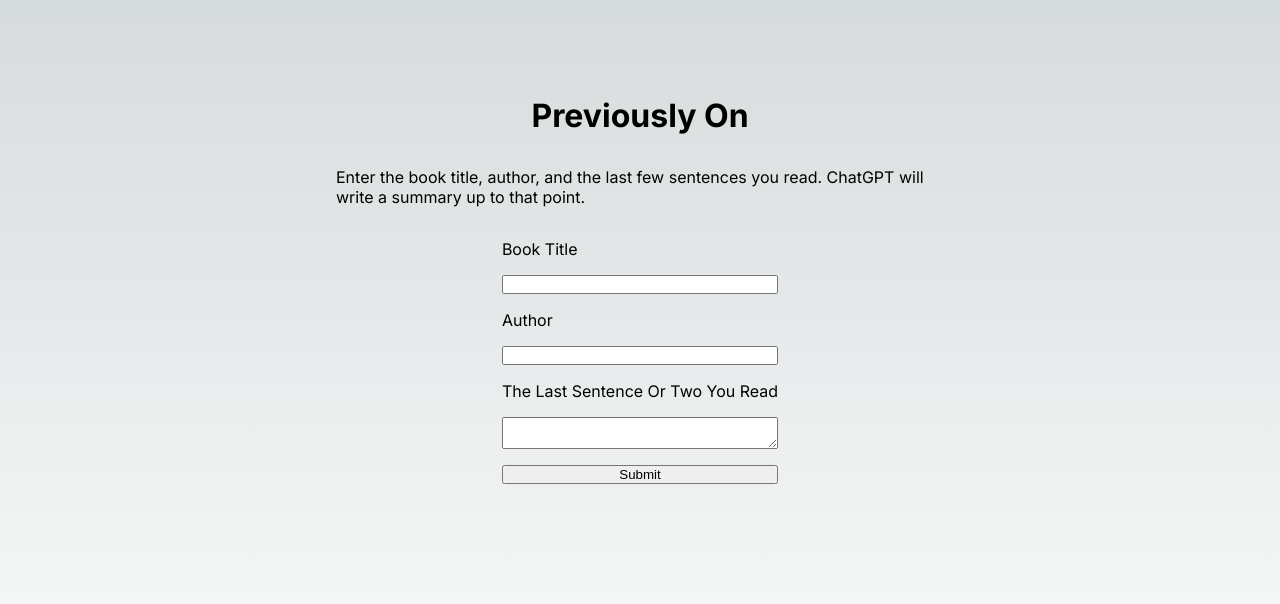
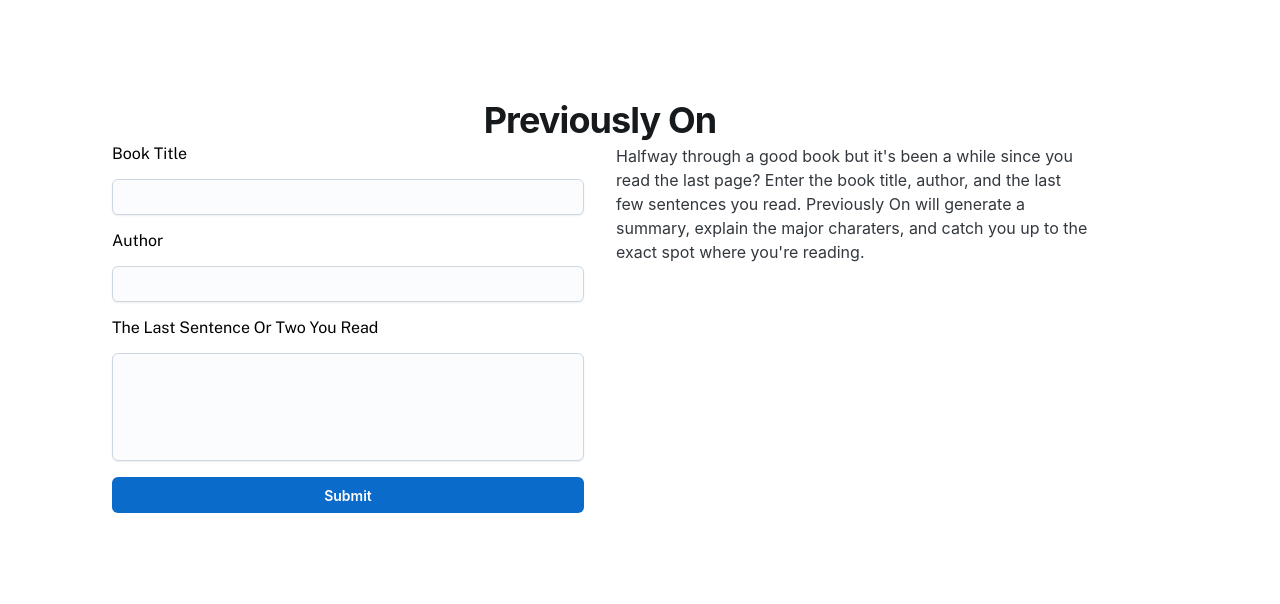
Before and after one commit to jimburch/previously-on, a Next.js app: page / in a window 1280 px wide. Shown: the top 604 px of the page. Built offline with nearby package versions, Linux system fonts and the light colour scheme.

Commit message:
added mui components, restyled, and added some extra tweaks for clean ui

```diff
--- a/package.json
+++ b/package.json
@@ -9,6 +9,9 @@
     "lint": "next lint"
   },
   "dependencies": {
+    "@emotion/react": "^11.10.6",
+    "@emotion/styled": "^11.10.6",
+    "@mui/joy": "^5.0.0-alpha.74",
     "@types/node": "18.15.11",
     "@types/react": "18.0.31",
     "@types/react-dom": "18.0.11",
@@ -21,7 +24,8 @@
     "openai": "^3.2.1",
     "react": "18.2.0",
     "react-dom": "18.2.0",
-    "typescript": "5.0.2"
+    "typescript": "5.0.2",
+    "yup": "^1.0.2"
   },
   "devDependencies": {
     "prettier": "^2.8.7"
--- /dev/null
+++ b/src/components/Description/Description.module.css
@@ -0,0 +1,7 @@
+.root {
+  width: 100%;
+}
+
+.text_chunk {
+  margin-bottom: 1rem;
+}
--- /dev/null
+++ b/src/components/Description/Description.tsx
@@ -0,0 +1,31 @@
+import { Typography } from "@mui/joy";
+
+import styles from "./Description.module.css";
+
+type DescriptionProps = {
+  description: string;
+  isSubmitted: boolean;
+};
+
+const Description = ({ description, isSubmitted }: DescriptionProps) => {
+  return (
+    <div className={styles.root}>
+      {!isSubmitted ? (
+        <Typography>
+          {
+            "Halfway through a good book but it's been a while since you read the last page? Enter the book title, author, and the last few sentences you read. Previously On will generate a summary, explain the major charaters, and catch you up to the exact spot where you're reading."
+          }
+        </Typography>
+      ) : null}
+      {description.split("\n\n").map((chunk: string) => {
+        return (
+          <div key={chunk} className={styles.text_chunk}>
+            <Typography>{chunk}</Typography>
+          </div>
+        );
+      })}
+    </div>
+  );
+};
+
+export default Description;
--- /dev/null
+++ b/src/components/Form/Form.module.css
@@ -0,0 +1,10 @@
+.root {
+  display: flex;
+  flex-direction: column;
+  width: 100%;
+}
+
+.root > * {
+  margin-bottom: 1rem;
+  width: 100%;
+}
--- /dev/null
+++ b/src/components/Form/Form.tsx
@@ -0,0 +1,119 @@
+import { FormikValues, useFormik } from "formik";
+import * as Yup from "yup";
+import { Button, CircularProgress, Input, Textarea } from "@mui/joy";
+
+import styles from "./Form.module.css";
+
+type FormProps = {
+  setDescription: (description: any) => void;
+  setIsSubmitted: (isSubmitted: boolean) => void;
+};
+
+const Form = ({ setDescription, setIsSubmitted }: FormProps) => {
+  const formik = useFormik({
+    initialValues: {
+      title: "",
+      author: "",
+      bookmark: "",
+    },
+    validationSchema: Yup.object({
+      title: Yup.string().required("Required"),
+      author: Yup.string().required("Required"),
+      bookmark: Yup.string().required("Required"),
+    }),
+    onSubmit: (values) => {
+      handleSubmit(values);
+    },
+  });
+
+  const handleSubmit = async (values: FormikValues) => {
+    setDescription("");
+    setIsSubmitted(true);
+    formik.setSubmitting(true);
+
+    const { title, author, bookmark } = values;
+
+    const response = await fetch("/api/openai", {
+      method: "POST",
+      headers: {
+        "Content-Type": "application/json",
+      },
+      body: JSON.stringify({
+        title,
+        author,
+        bookmark,
+      }),
+    });
+
+    if (!response.ok) {
+      throw new Error(response.statusText);
+    }
+
+    const data = response.body;
+    if (!data) {
+      return;
+    }
+
+    const reader = data.getReader();
+    const decoder = new TextDecoder();
+    let done = false;
+
+    while (!done) {
+      const { value, done: doneReading } = await reader.read();
+      done = doneReading;
+      const chunkValue = decoder.decode(value);
+      setDescription((prev: string) => prev + chunkValue);
+    }
+
+    formik.setSubmitting(false);
+  };
+
+  return (
+    <form className={styles.root} onSubmit={formik.handleSubmit}>
+      <label htmlFor="title">Book Title</label>
+      <Input
+        id="title"
+        name="title"
+        type="text"
+        onChange={formik.handleChange}
+        value={formik.values.title}
+        error={formik.touched.title && Boolean(formik.errors.title)}
+      />
+      <label htmlFor="author">Author</label>
+      <Input
+        id="author"
+        name="author"
+        type="text"
+        onChange={formik.handleChange}
+        value={formik.values.author}
+        error={formik.touched.author && Boolean(formik.errors.author)}
+      />
+      <label htmlFor="bookmark">The Last Sentence Or Two You Read</label>
+      <Textarea
+        id="bookmark"
+        name="bookmark"
+        onChange={formik.handleChange}
+        value={formik.values.bookmark}
+        error={formik.touched.bookmark && Boolean(formik.errors.bookmark)}
+        minRows={4}
+      />
+      <Button
+        startDecorator={
+          formik.isSubmitting ? (
+            <CircularProgress
+              variant="plain"
+              thickness={2}
+              sx={{ "--CircularProgress-size": "16px" }}
+            />
+          ) : null
+        }
+        type="submit"
+        disabled={formik.isSubmitting}
+      >
+        {formik.isSubmitting ? "Generating" : "Submit"}
+      </Button>
+    </form>
+  );
+};
+
+export default Form;
--- /dev/null
+++ b/src/components/index.tsx
@@ -0,0 +1,4 @@
+import Form from "./Form/Form";
+import Description from "./Description/Description";
+
+export { Form, Description };
--- a/src/pages/api/openai.ts
+++ b/src/pages/api/openai.ts
@@ -17,15 +17,35 @@ export default async function handler(req: Request): Promise<Response> {
   };
 
   const role = "user";
-  const prompt = `I am in the middle of reading a book called ${title} by ${author}. It's been some time since I last read it and need help catching up. The last few sentences I read were: ${bookmark}. Give me a brief summary of what happened up to this point and only this point. Format your response with the following sections, beginning each section with a line break:
+  const prompt = `I am in the middle of reading a book called ${title} by ${author}. It's been some time since I last read it and need help catching up. The last few sentences I read were: ${bookmark}. Give me a brief summary of what happened up to this point and only this point.
+
+  If you don't know what book is being referenced or need more information, reply with: "I don't know this book. Please provide more more sentences. It's also possible that this book could be too new for me.
+
+  Format your response with the following sections, beginning each section with a line break:
 
   Open with the statement: "Previously on {{book title}} by {{book author}}:" with the book title and author filled in and the quotations removed.
 
   A short, 3-5 sentence summary of the overall story up to the point of the sentences given. Do not give any spoilers for the rest of the book.
 
-  Begin with the statement: "Major Characters So Far:" with a 1-2 description of each major character that has appeared up to this point in the story. Begin each character description with a line break, the character's name, and a colon.
+  Begin with the statement: "Major Characters So Far:" with a 1-2 description of each major character that has appeared up to this point in the story. Begin each character summary with the character name and a colon. Make sure each character summary begins and ends with a line break.
 
-  A short, 4-6 sentence description of where we currently are in the story, the location, and what's happening. This section can go into more specific detail. Do not give any spoilers for the rest of the book.`;
+  A short, 4-6 sentence description of where we currently are in the story, the location, and what's happening. This section can go into more specific detail. Do not give any spoilers for the rest of the book.
+
+  Here is a formatting example:
+
+  "Previously on The Fellowship of the Ring by J.R.R. Tolkien:
+
+  A book summary goes here.
+
+  Major Characters So Far:
+
+  Frodo Baggins: A hobbit who is the ring bearer.
+
+  Samwise Gamgee: A hobbit who is Frodo's best friend.
+
+  Aragorn: A human who is the heir to the throne of Gondor.
+
+  So far in the story, we are here. Here is a description of the location and what's happening.`;
 
   const payload: OpenAIStreamPayload = {
     model: "gpt-3.5-turbo",
--- a/src/pages/index.tsx
+++ b/src/pages/index.tsx
@@ -1,112 +1,33 @@
+import { useState } from "react";
 import Head from "next/head";
-import { Inter } from "next/font/google";
+import { Public_Sans } from "next/font/google";
+import { Form, Description } from "@/components";
+import { Typography } from "@mui/joy";
+
 import styles from "@/styles/Home.module.css";
-import { FormikValues, useFormik } from "formik";
-import { useState } from "react";
 
-const inter = Inter({ subsets: ["latin"] });
+const inter = Public_Sans({ subsets: ["latin"] });
 
 export default function Home() {
-  const [description, setDescription] = useState<String>("");
-  const formik = useFormik({
-    initialValues: {
-      title: "",
-      author: "",
-      bookmark: "",
-    },
-    onSubmit: (values) => {
-      handleSubmit(values);
-    },
-  });
-
-  const handleSubmit = async (values: FormikValues) => {
-    setDescription("");
-
-    const { title, author, bookmark } = values;
-
-    const response = await fetch("/api/openai", {
-      method: "POST",
-      headers: {
-        "Content-Type": "application/json",
-      },
-      body: JSON.stringify({
-        title,
-        author,
-        bookmark,
-      }),
-    });
-
-    if (!response.ok) {
-      throw new Error(response.statusText);
-    }
-
-    // This data is a ReadableStream
-    const data = response.body;
-    if (!data) {
-      return;
-    }
-
-    const reader = data.getReader();
-    const decoder = new TextDecoder();
-    let done = false;
-
-    while (!done) {
-      const { value, done: doneReading } = await reader.read();
-      done = doneReading;
-      const chunkValue = decoder.decode(value);
-      setDescription((prev) => prev + chunkValue);
-    }
-  };
+  const [description, setDescription] = useState<string>("");
+  const [isSubmitted, setIsSubmitted] = useState<boolean>(false);
 
   return (
     <>
       <Head>
-        <title>Create Next App</title>
+        <title>Previously On</title>
         <meta name="description" content="Generated by create next app" />
         <meta name="viewport" content="width=device-width, initial-scale=1" />
         <link rel="icon" href="/favicon.ico" />
       </Head>
       <main className={`${styles.main} ${inter.className}`}>
-        <h1>Previously On</h1>
-        <p>
-          Enter the book title, author, and the last few sentences you read.
-          ChatGPT will write a summary up to that point.
-        </p>
-        <form className={styles.form} onSubmit={formik.handleSubmit}>
-          <label htmlFor="title">Book Title</label>
-          <input
-            id="title"
-            name="title"
-            type="text"
-            onChange={formik.handleChange}
-            value={formik.values.title}
+        <Typography level="h1">Previously On</Typography>
+        <div className={styles.container}>
+          <Form
+            setDescription={setDescription}
+            setIsSubmitted={setIsSubmitted}
           />
-          <label htmlFor="author">Author</label>
-          <input
-            id="author"
-            name="author"
-            type="text"
-            onChange={formik.handleChange}
-            value={formik.values.author}
-          />
-          <label htmlFor="bookmark">The Last Sentence Or Two You Read</label>
-          <textarea
-            id="bookmark"
-            name="bookmark"
-            onChange={formik.handleChange}
-            value={formik.values.bookmark}
-          />
-          <button type="submit">Submit</button>
-        </form>
-        <div>
-          {description.split("\n\n").map((chunk) => {
-            return (
-              <div key={chunk} className={styles.text_chunk}>
-                <p>{chunk}</p>
-              </div>
-            );
-          })}
-          {/* {description} */}
+          <Description description={description} isSubmitted={isSubmitted} />
         </div>
       </main>
     </>
--- a/src/styles/Home.module.css
+++ b/src/styles/Home.module.css
@@ -3,23 +3,36 @@
   flex-direction: column;
   align-items: center;
   padding: 6rem;
-  max-width: 800px;
+  max-width: 1200px;
   min-height: 100vh;
+  width: 100%;
 }
 
 .main > * {
   margin-bottom: 2rem;
 }
 
-.form {
+.container {
   display: flex;
-  flex-direction: column;
+  flex-direction: row;
+  width: 100%;
 }
 
-.form > * {
-  margin-bottom: 1rem;
+.container > * {
+  padding: 0 1rem;
 }
 
-.text_chunk {
-  margin-bottom: 1rem;
+@media only screen and (max-width: 600px) {
+  .main {
+    padding: 2rem;
+  }
+
+  .container {
+    flex-direction: column;
+  }
+
+  .container > * {
+    width: 100%;
+    padding: 0;
+  }
 }
--- a/src/styles/globals.css
+++ b/src/styles/globals.css
@@ -1,77 +1,4 @@
-:root {
-  --max-width: 1100px;
-  --border-radius: 12px;
-  --font-mono: ui-monospace, Menlo, Monaco, "Cascadia Mono", "Segoe UI Mono",
-    "Roboto Mono", "Oxygen Mono", "Ubuntu Monospace", "Source Code Pro",
-    "Fira Mono", "Droid Sans Mono", "Courier New", monospace;
-
-  --foreground-rgb: 0, 0, 0;
-  --background-start-rgb: 214, 219, 220;
-  --background-end-rgb: 255, 255, 255;
-
-  --primary-glow: conic-gradient(
-    from 180deg at 50% 50%,
-    #16abff33 0deg,
-    #0885ff33 55deg,
-    #54d6ff33 120deg,
-    #0071ff33 160deg,
-    transparent 360deg
-  );
-  --secondary-glow: radial-gradient(
-    rgba(255, 255, 255, 1),
-    rgba(255, 255, 255, 0)
-  );
-
-  --tile-start-rgb: 239, 245, 249;
-  --tile-end-rgb: 228, 232, 233;
-  --tile-border: conic-gradient(
-    #00000080,
-    #00000040,
-    #00000030,
-    #00000020,
-    #00000010,
-    #00000010,
-    #00000080
-  );
-
-  --callout-rgb: 238, 240, 241;
-  --callout-border-rgb: 172, 175, 176;
-  --card-rgb: 180, 185, 188;
-  --card-border-rgb: 131, 134, 135;
-}
-
-@media (prefers-color-scheme: dark) {
-  :root {
-    --foreground-rgb: 255, 255, 255;
-    --background-start-rgb: 0, 0, 0;
-    --background-end-rgb: 0, 0, 0;
-
-    --primary-glow: radial-gradient(rgba(1, 65, 255, 0.4), rgba(1, 65, 255, 0));
-    --secondary-glow: linear-gradient(
-      to bottom right,
-      rgba(1, 65, 255, 0),
-      rgba(1, 65, 255, 0),
-      rgba(1, 65, 255, 0.3)
-    );
-
-    --tile-start-rgb: 2, 13, 46;
-    --tile-end-rgb: 2, 5, 19;
-    --tile-border: conic-gradient(
-      #ffffff80,
-      #ffffff40,
-      #ffffff30,
-      #ffffff20,
-      #ffffff10,
-      #ffffff10,
-      #ffffff80
-    );
-
-    --callout-rgb: 20, 20, 20;
-    --callout-border-rgb: 108, 108, 108;
-    --card-rgb: 100, 100, 100;
-    --card-border-rgb: 200, 200, 200;
-  }
-}
+/* :root {} */
 
 * {
   box-sizing: border-box;
@@ -85,16 +12,7 @@ body {
   overflow-x: hidden;
   display: flex;
   justify-content: center;
-}
-
-body {
-  color: rgb(var(--foreground-rgb));
-  background: linear-gradient(
-      to bottom,
-      transparent,
-      rgb(var(--background-end-rgb))
-    )
-    rgb(var(--background-start-rgb));
+  width: 100%;
 }
 
 a {
@@ -102,8 +20,6 @@ a {
   text-decoration: none;
 }
 
-@media (prefers-color-scheme: dark) {
-  html {
-    color-scheme: dark;
-  }
+#__next {
+  width: 100%;
 }
```
Also changed, not shown: src/pages/api/hello.ts (deleted, +0 -13 lines), 1 other file (tests, documents, lock files or other folders).
